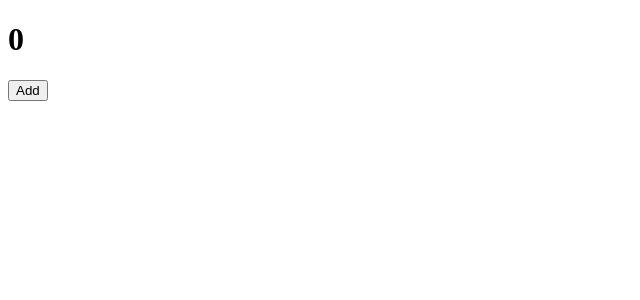
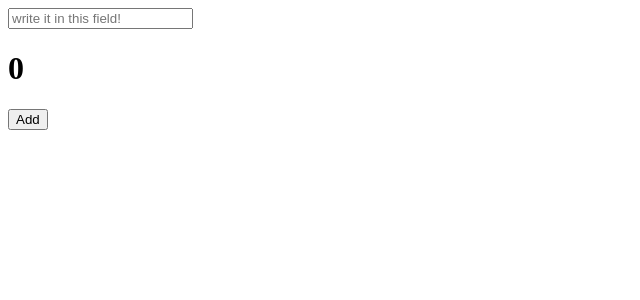
Before and after one commit to cogito1016/ReactJS_projects, a React (Create React App) app in the folder movieApp/movie-app/: page / in a window 1280 px wide. Shown: the top 300 px of the page, without its empty margins (0-640 px from the left). Built offline with nearby package versions, Linux system fonts and the light colour scheme.

Commit message:
feat: useEffect Detail

```diff
--- a/movieApp/movie-app/src/App.js
+++ b/movieApp/movie-app/src/App.js
@@ -2,20 +2,37 @@ import { useEffect, useState } from "react";
 
 function App() {
   const [count, setCount] = useState(0);
+  const [keyword, setKeyword] = useState("");
+
+  console.log("I always run");
+
+  useEffect(() => {
+    console.log("I run only once");
+  }, []);
+
+  useEffect(() => {
+    console.log('I run when "keyword" changes');
+  }, [keyword]);
+
+  useEffect(() => {
+    console.log('I run when "counter" changes');
+  }, [count]);
+
+  const searchBarChangeHandler = (e) => {
+    setKeyword(e.target.value);
+  };
 
   const addCountHandler = () => {
     setCount((current) => current + 1);
   };
 
-  const IRunOnlyOnce = () => {
-    console.log("I run only once");
-  };
-
-  console.log("I always run");
-  useEffect(IRunOnlyOnce, []);
-
   return (
     <div>
+      <input
+        type="text"
+        placeholder="write it in this field!"
+        onChange={searchBarChangeHandler}
+      />
       <h1>{count}</h1>
       <button onClick={addCountHandler}>Add</button>
     </div>
```
Also changed, not shown: 1 other file (tests, documents, lock files or other folders).
